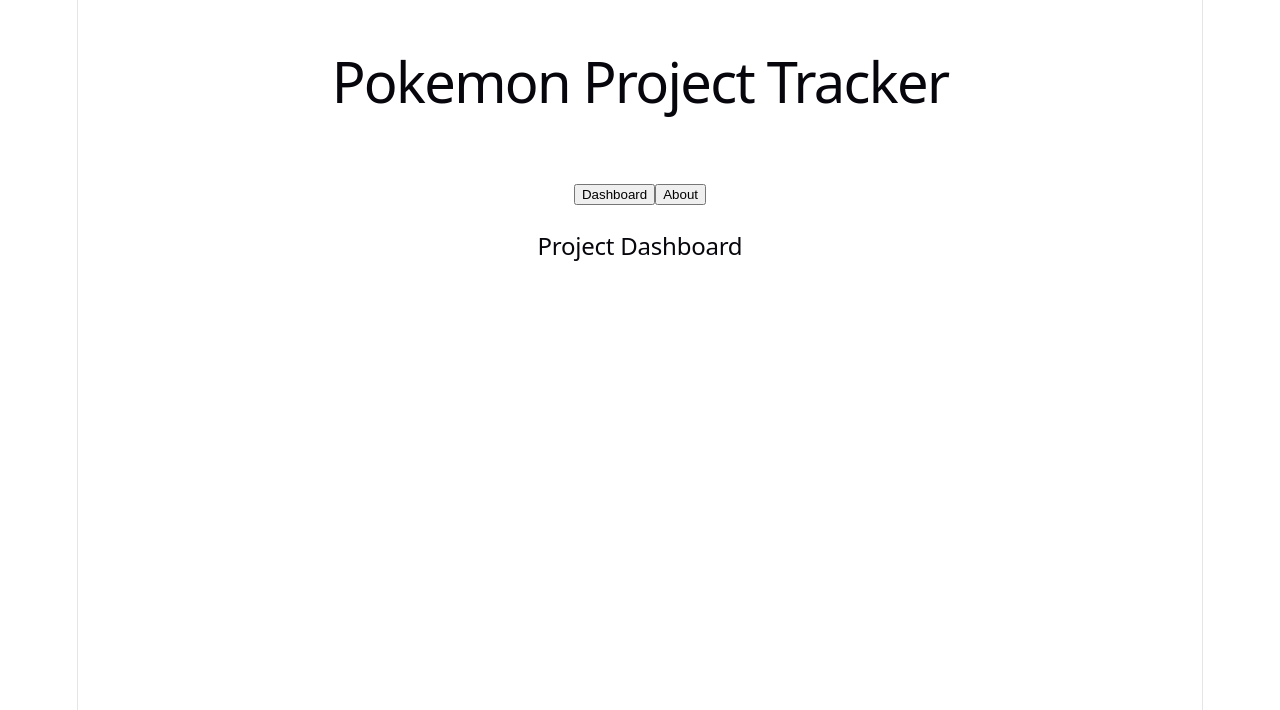
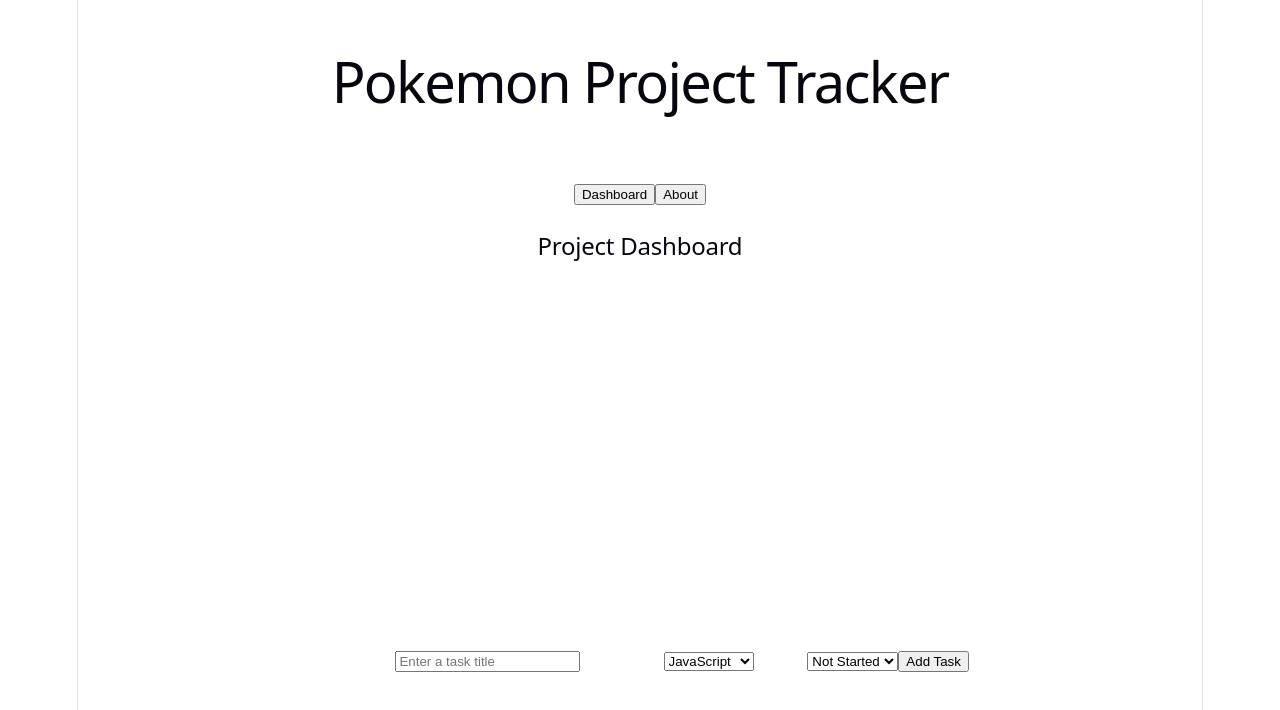
Before and after one commit to oxxtazxxo/Pokemon-Project-Tracker-AS3, a React (Vite) app: page / in a window 1280 px wide. Shown: the top 710 px of the page. Built offline with nearby package versions, Linux system fonts and the light colour scheme.

Commit message:
added the form to be displayed in dashboard view

```diff
--- a/src/components/DashboardView.jsx
+++ b/src/components/DashboardView.jsx
@@ -1,5 +1,6 @@
 import SummaryPanel from "./SummaryPanel";
 import TaskList from "./TaskList";
+import TaskForm from "./TaskForm";
 
 function DashboardView({ tasks})
 {
@@ -10,6 +11,9 @@
 
             {/* summary stats section */}
             <SummaryPanel tasks={tasks} />
+
+            {/* task form section */}
+            <TaskForm />
 
             {/* task list section */}
             <TaskList tasks={tasks}/>
```
